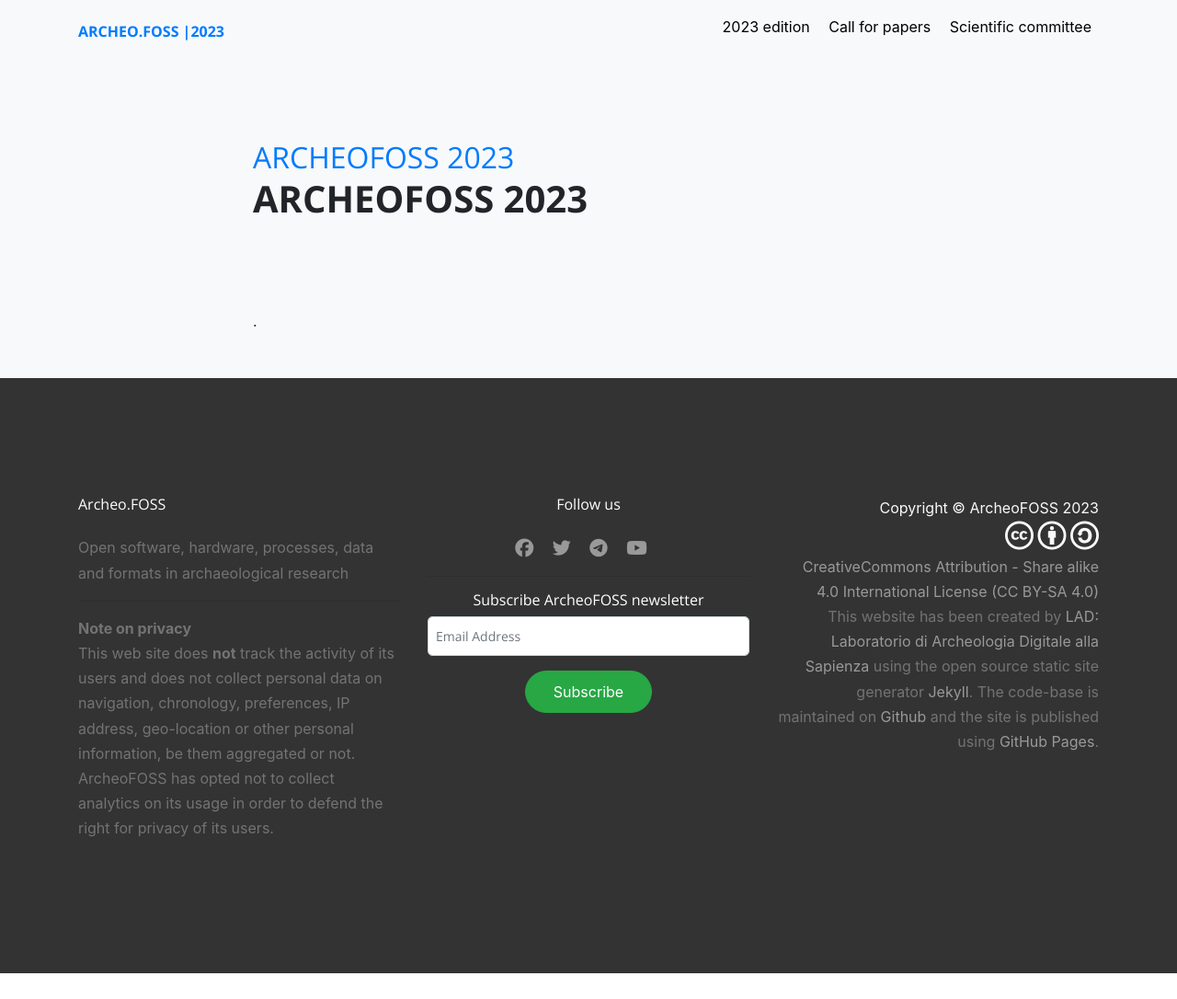
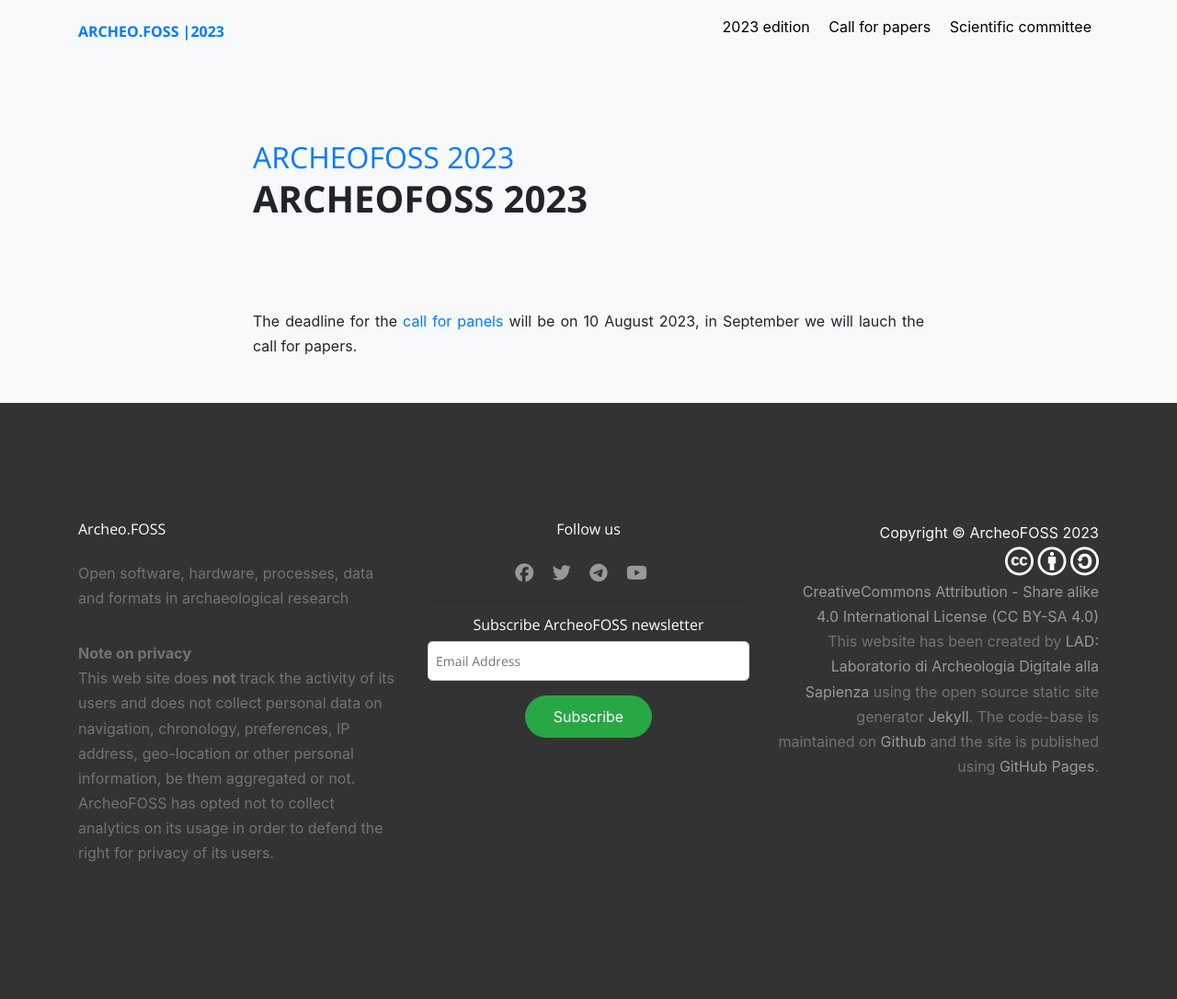
Before and after one commit to archeofoss/archeofoss, a Jekyll site: the page built from 2023/call-for-papers.md, in a window 1280 px wide. Shown: the whole page at 92% size. Built offline with Jekyll 4.4.1, drawn with Linux system fonts in a browser that asks for light colours; nearby versions of some CDN libraries; before the commit the page ends 1058 px from its top, so only the background shows below that.

Commit message:
Update call-for-papers.md

```diff
--- a/2023/call-for-papers.md
+++ b/2023/call-for-papers.md
@@ -4,4 +4,4 @@ description: "The deadline for the call for panels will be on 10 August 2023, in
 layout: article-slim
 ---
 
-.
+The deadline for the [call for panels](call-for-panels) will be on 10 August 2023, in September we will lauch the call for papers.
```
